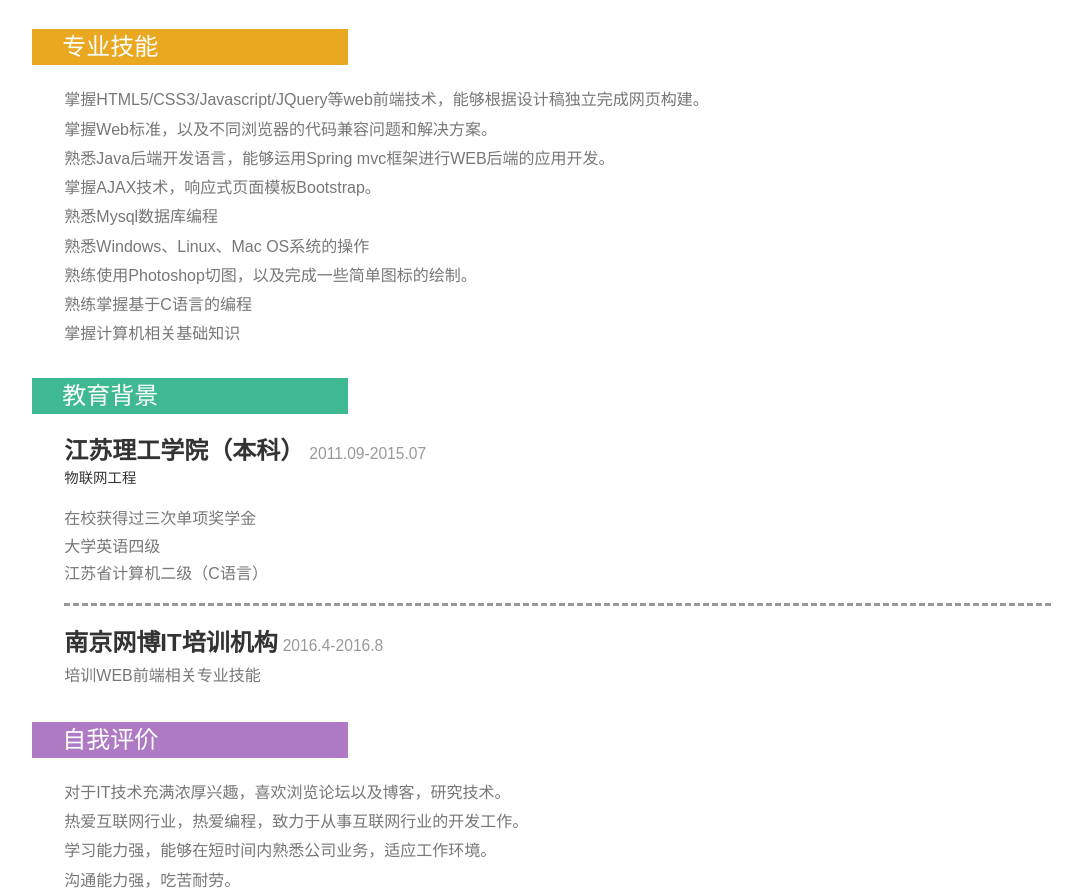
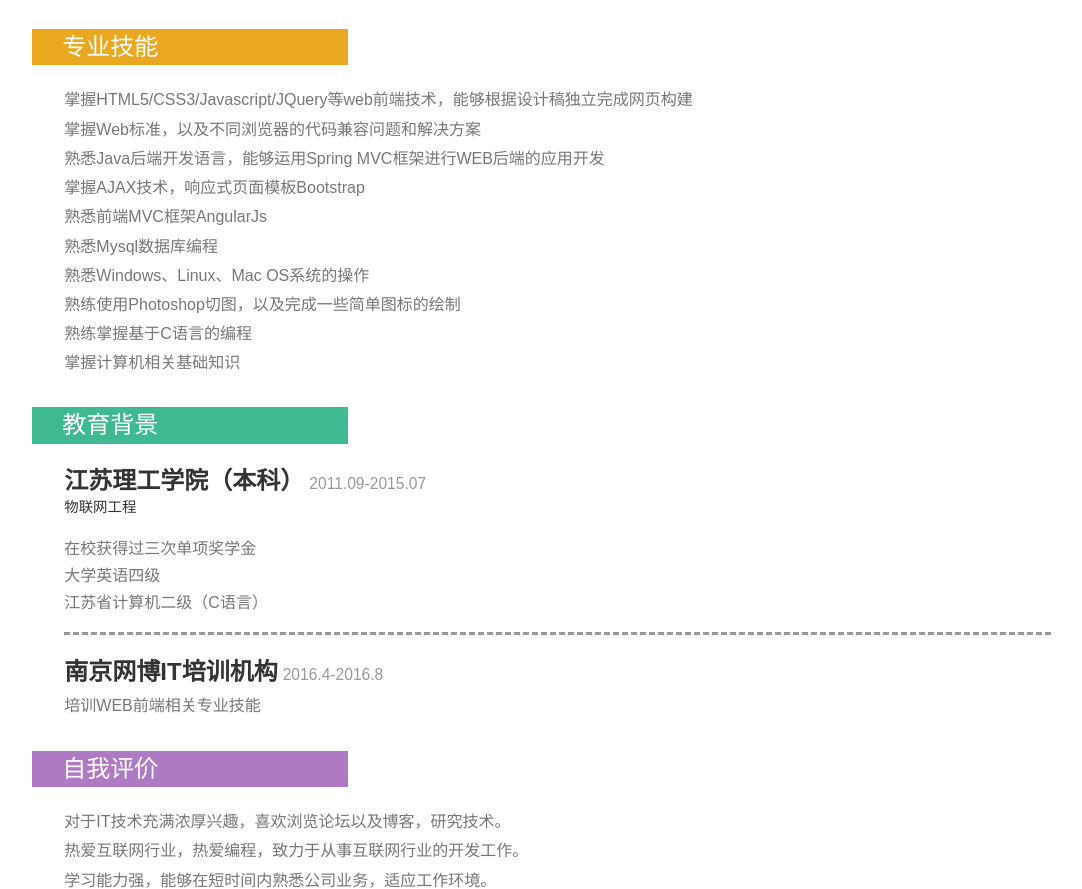
Before and after one commit to xrt93826/xrt93826.github.io, a plain HTML site: page index.html in a window 1280 px wide. Shown: the part 1283-2172 px from the top of the page, without its empty margins (181-1263 px from the left). Drawn offline with Linux system fonts and the light colour scheme.

Commit message:
resume update

```diff
--- a/index.html
+++ b/index.html
@@ -83,13 +83,14 @@
 				 <h3 class="clr2">专业技能</h3>
 				 <div class="skill_details">
 					 <ul>
-					 	<li>掌握HTML5/CSS3/Javascript/JQuery等web前端技术，能够根据设计稿独立完成网页构建。</li>
-					 	<li>掌握Web标准，以及不同浏览器的代码兼容问题和解决方案。</li>
-					 	<li>熟悉Java后端开发语言，能够运用Spring mvc框架进行WEB后端的应用开发。</li>
-					 	<li>掌握AJAX技术，响应式页面模板Bootstrap。</li>
+					 	<li>掌握HTML5/CSS3/Javascript/JQuery等web前端技术，能够根据设计稿独立完成网页构建</li>
+					 	<li>掌握Web标准，以及不同浏览器的代码兼容问题和解决方案</li>
+					 	<li>熟悉Java后端开发语言，能够运用Spring MVC框架进行WEB后端的应用开发</li>
+					 	<li>掌握AJAX技术，响应式页面模板Bootstrap</li>
+					 	<li>熟悉前端MVC框架AngularJs</li>
 					 	<li>熟悉Mysql数据库编程</li>
 					 	<li>熟悉Windows、Linux、Mac OS系统的操作</li>
-					 	<li>熟练使用Photoshop切图，以及完成一些简单图标的绘制。</li>
+					 	<li>熟练使用Photoshop切图，以及完成一些简单图标的绘制</li>
 					 	<li>熟练掌握基于C语言的编程</li>
 					 	<li>掌握计算机相关基础知识</li>
 					 </ul>
```
